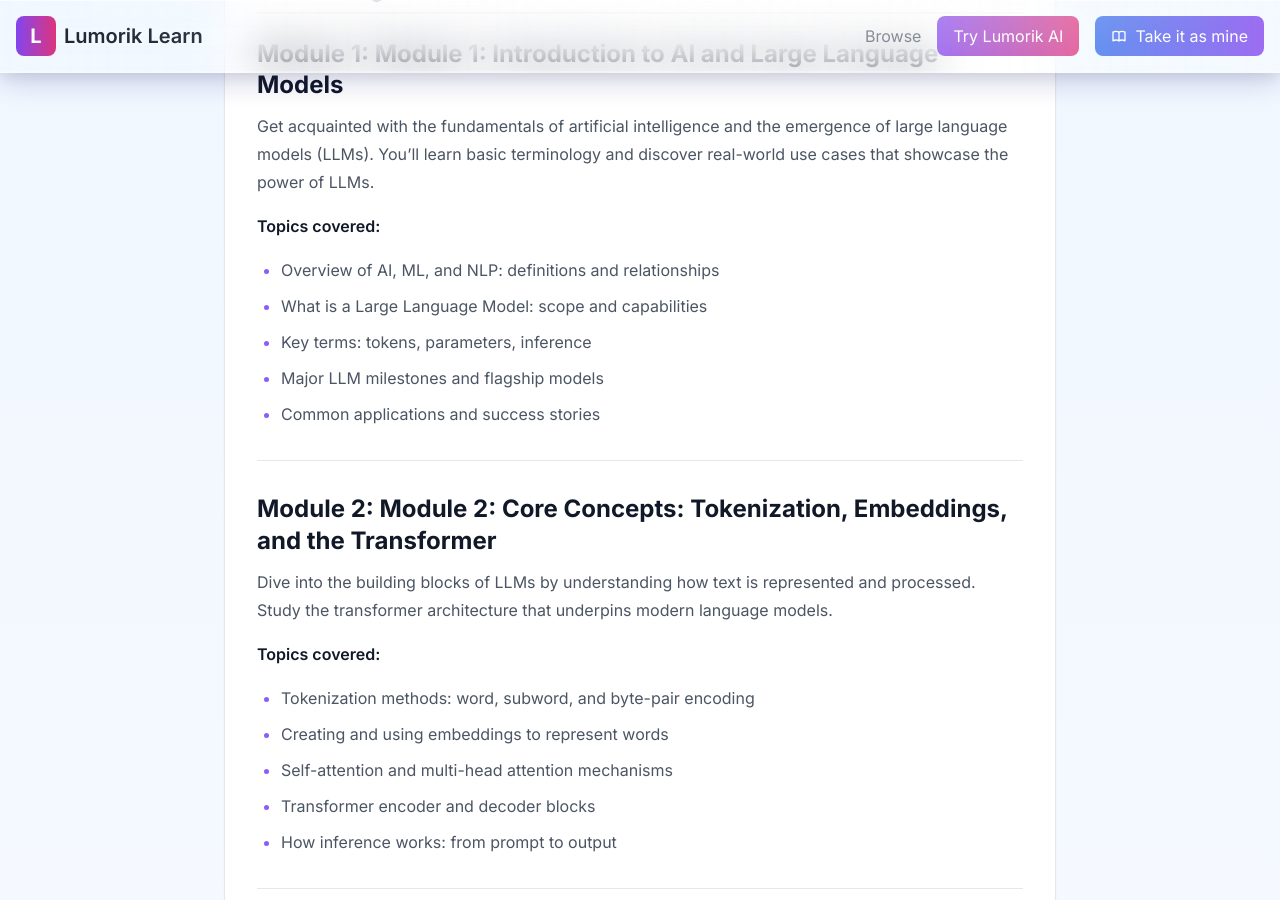
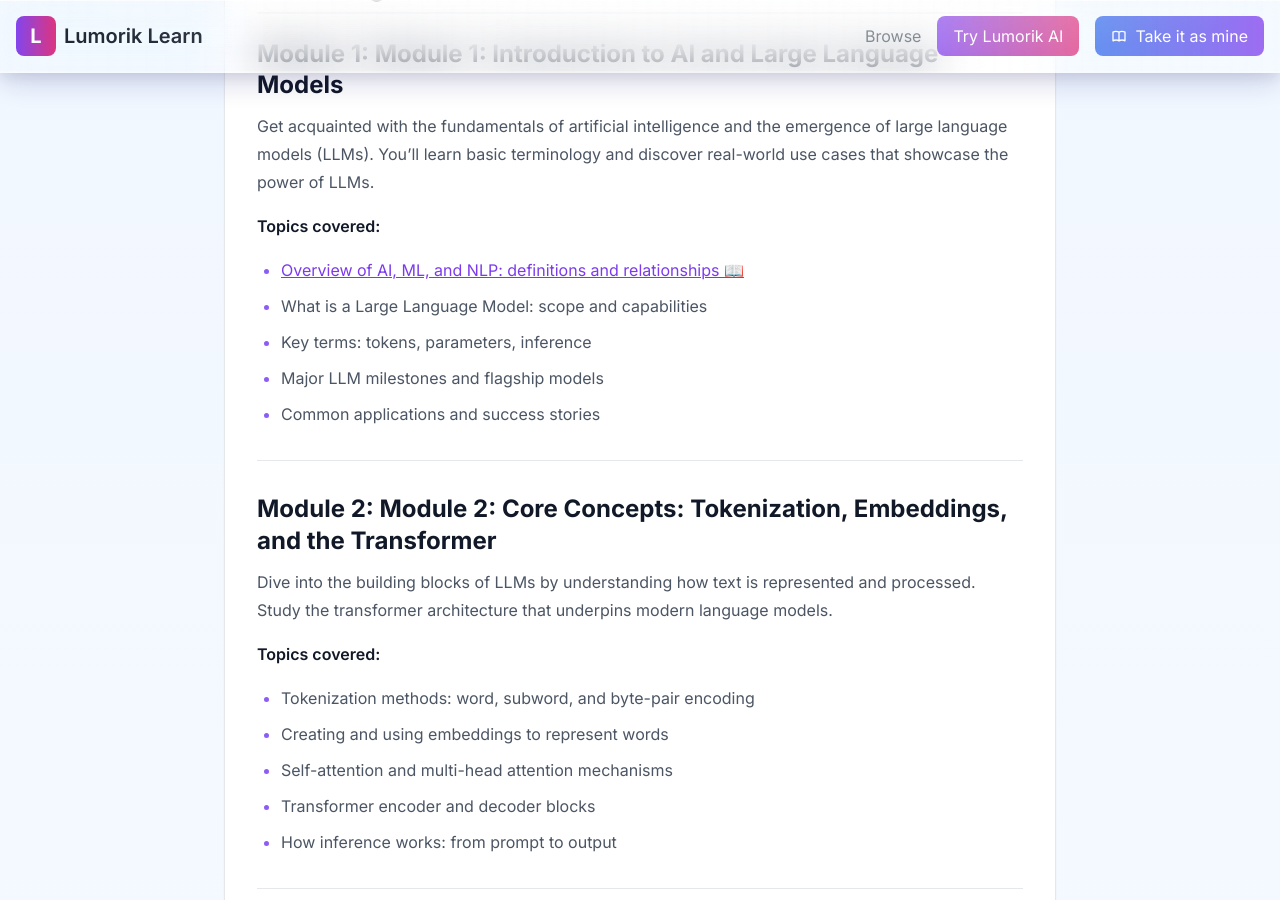
Before and after one commit to lumorikllc/learn, a Jekyll site: the page built from content/a23f2f35-2cd5-455f-b58b-fa1815dadfd1/f8e7134a-a328-4b88-af5c-3730dd5d732f/index.md, in a window 1280 px wide and 900 px high, scrolled down 456 px. Built offline with Jekyll 4.4.1, drawn with Linux system fonts in a browser that asks for light colours; part of the change alters nothing that is shown.

Commit message:
Update study plan f8e7134a

```diff
--- a/content/a23f2f35-2cd5-455f-b58b-fa1815dadfd1/f8e7134a-a328-4b88-af5c-3730dd5d732f/index.md
+++ b/content/a23f2f35-2cd5-455f-b58b-fa1815dadfd1/f8e7134a-a328-4b88-af5c-3730dd5d732f/index.md
@@ -1,7 +1,7 @@
 ---
 layout: study-plan
 title: "From Zero to LLM Hero: A Beginner’s Journey into Large Language Models"
-date: 2025-08-13T02:04:49.265267
+date: 2025-08-13T02:05:00.592318
 modules: 7
 lessons: 35
 author: "markmatech@gmail.com"
@@ -16,7 +16,7 @@ Get acquainted with the fundamentals of artificial intelligence and the emergenc
 
 **Topics covered:**
 
-- Overview of AI, ML, and NLP: definitions and relationships
+- [Overview of AI, ML, and NLP: definitions and relationships 📖](https://lumorikllc.github.io/learn/content/a23f2f35-2cd5-455f-b58b-fa1815dadfd1/4867e361-b2fe-4b31-ad4c-ba4f83782348)
 - What is a Large Language Model: scope and capabilities
 - Key terms: tokens, parameters, inference
 - Major LLM milestones and flagship models
```
